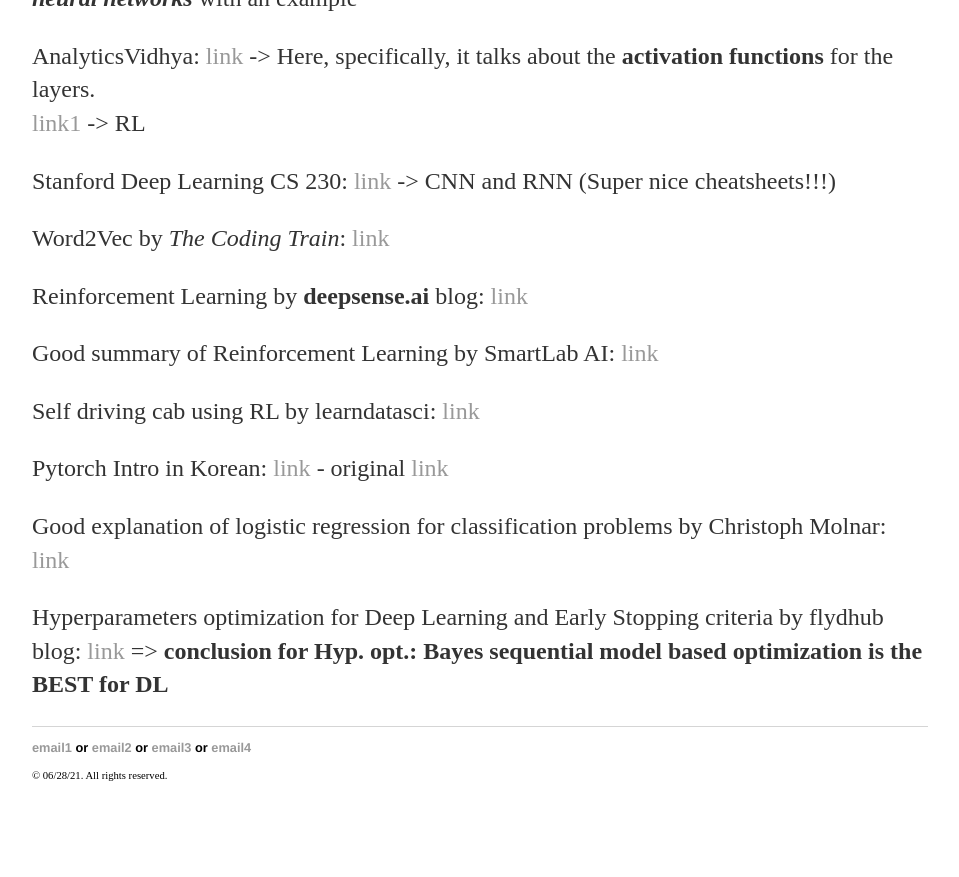
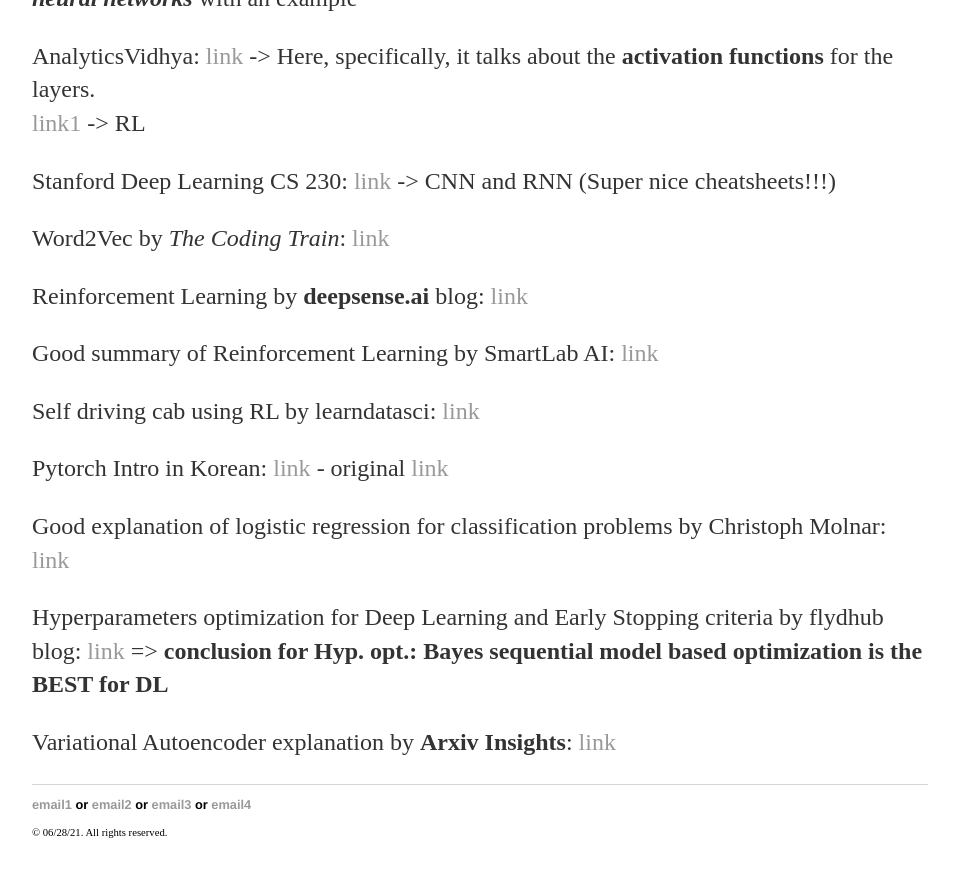
Before and after one commit to yjkweon24/yjkweon24.github.io, a Jekyll site: the page built from _posts/2019-03-16-Academic.md, in a window 1280 px wide and 900 px high, scrolled down 2779 px. Shown: the top 877 px of the window, without its empty margins (160-1119 px from the left). Built offline with Jekyll 4.4.1, drawn with Linux system fonts in a browser that asks for light colours; before the commit the page ends 3622 px from its top, so only the background shows below that.

Commit message:
Update 2019-03-16-Academic.md

```diff
--- a/_posts/2019-03-16-Academic.md
+++ b/_posts/2019-03-16-Academic.md
@@ -86,3 +86,5 @@
 Good explanation of logistic regression for classification problems by Christoph Molnar: [link](https://christophm.github.io/interpretable-ml-book/logistic.html)
 
 Hyperparameters optimization for Deep Learning and Early Stopping criteria by flydhub blog: [link](https://blog.floydhub.com/guide-to-hyperparameters-search-for-deep-learning-models/) => **conclusion for Hyp. opt.: Bayes sequential model based optimization is the BEST for DL**
+
+Variational Autoencoder explanation by **Arxiv Insights**: [link](https://youtu.be/9zKuYvjFFS8)
```
